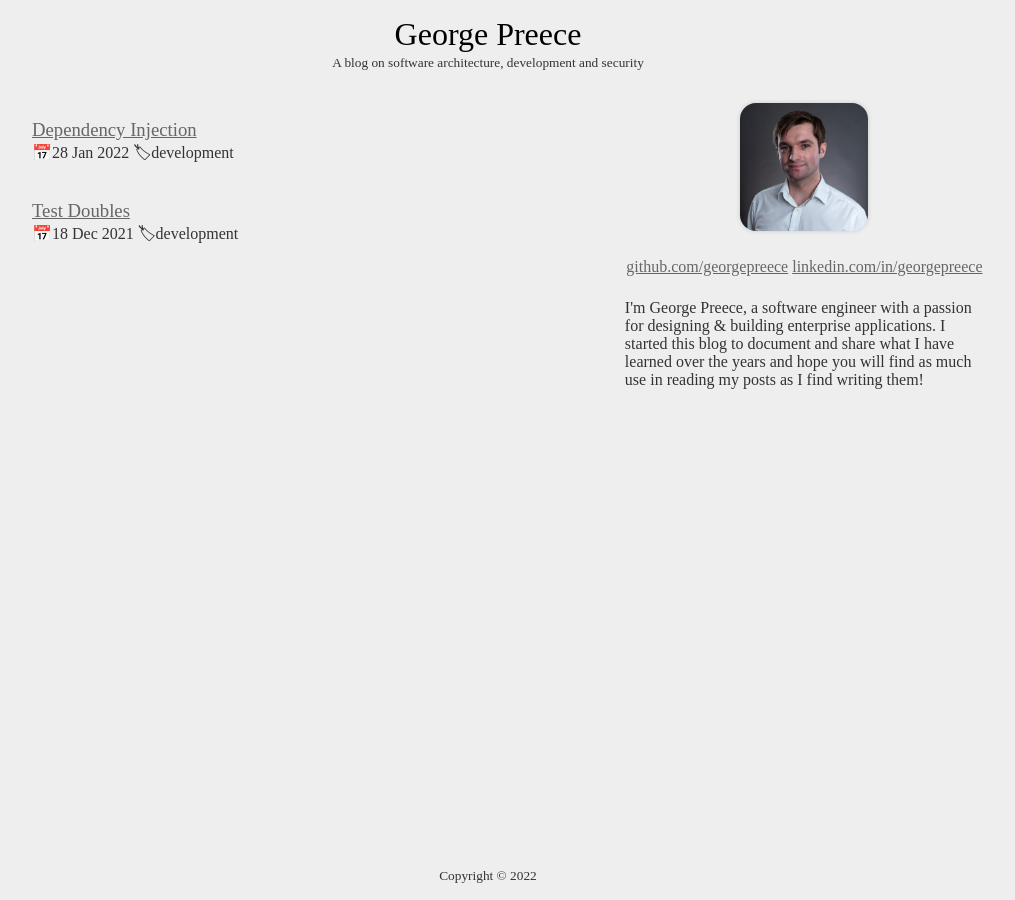
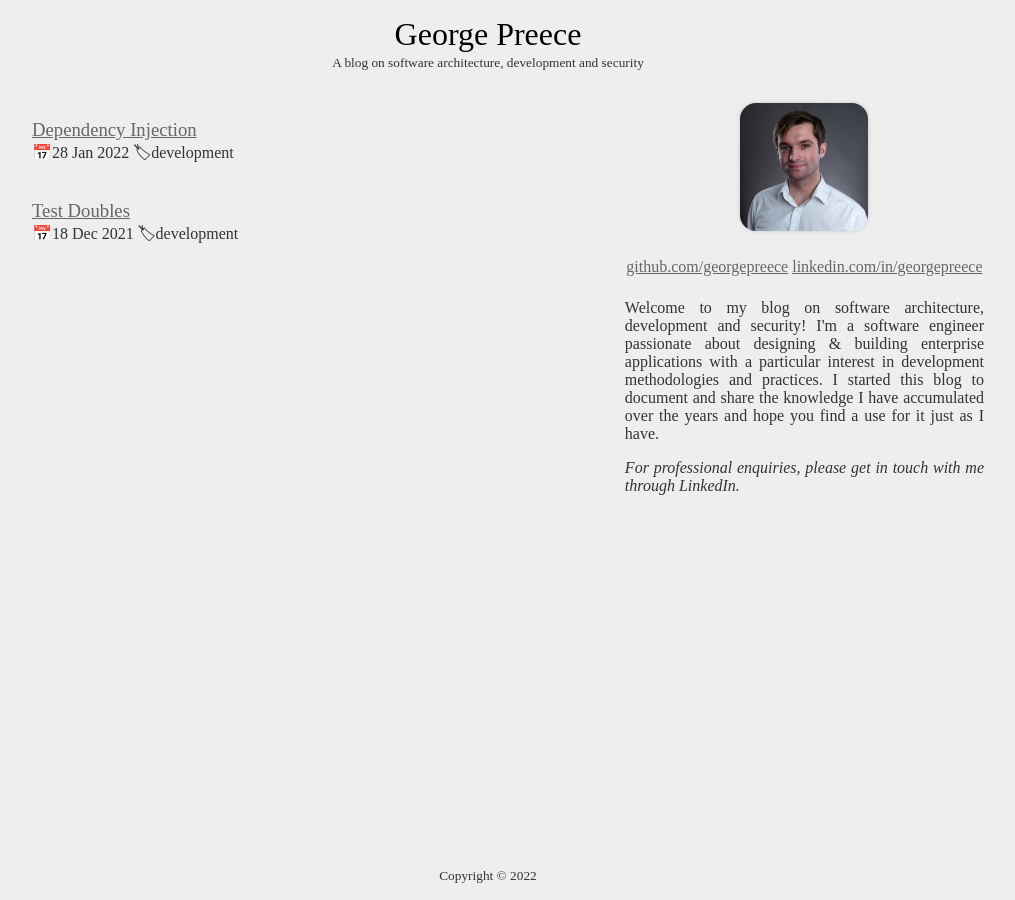
Before and after one commit to GeorgePreece/GeorgePreece.github.io, a Jekyll site: the page built from index.html, in a window 1280 px wide. Shown: the whole page, without its empty margins (152-1167 px from the left). Built offline with Jekyll 4.4.1, drawn with Linux system fonts in a browser that asks for light colours; some web fonts are replaced.

Commit message:
Update bio

```diff
--- a/_config.yml
+++ b/_config.yml
@@ -8,8 +8,10 @@ links:
     label: "linkedin.com/in/georgepreece"
     value: "https://linkedin.com/in/georgepreece"
 biography: >
-  I'm George Preece, a software engineer with a passion for designing &amp;
-  building enterprise applications. I started this blog to document and share
-  what I have learned over the years and hope you will find as much use in
-  reading my posts as I find writing them!
+  Welcome to my blog on software architecture, development and security!
+  I&apos;m a software engineer passionate about designing &amp; building
+  enterprise applications with a particular interest in development
+  methodologies and practices. I started this blog to document and share the
+  knowledge I have accumulated over the years and hope you find a use for it
+  just as I have.
 permalink: /:categories/:title
--- a/index.html
+++ b/index.html
@@ -27,12 +27,13 @@ description: A blog on software architecture, development and security
             style="border-radius:var(--spacingSize);box-shadow:0 0 4px #3333" />
     </header>
 
-    <div class="margin-horz">
+    <div class="margin-horz text-justify">
         <address class="text-center margin-vert">
             {% for link in site.links %}
                 <a class="line-spacing" href="{{ link.value }}" target="_blank" rel="noopener">{{ link.label }}</a>
             {% endfor %}
         </address>
         <p>{{ site.biography }}</p>
+        <p class="text-italic">For professional enquiries, please get in touch with me through LinkedIn.</p>
     </div>
 </section>
--- a/styles/common.css
+++ b/styles/common.css
@@ -49,6 +49,9 @@ a:hover { color:var(--colorTextLinkHover) }
 .text-right   { text-align:right }
 .text-justify { text-align:justify }
 
+.text-italic  { font-style:italic }
+.text-oblique  { font-style:oblique }
+
 .icon-date::before  { content:"\1F4C5";font-size:medium }
 .icon-label::before { content:"\1F3F7";font-size:medium }
 
```
Also changed, not shown: 1 other file.
